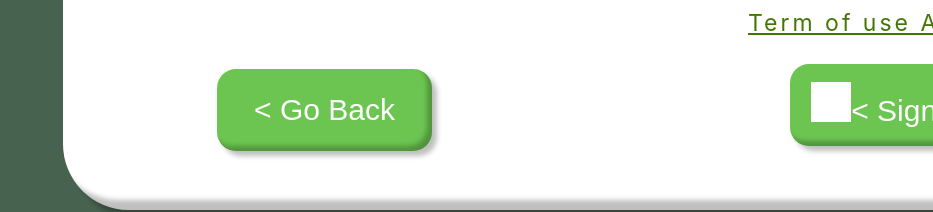
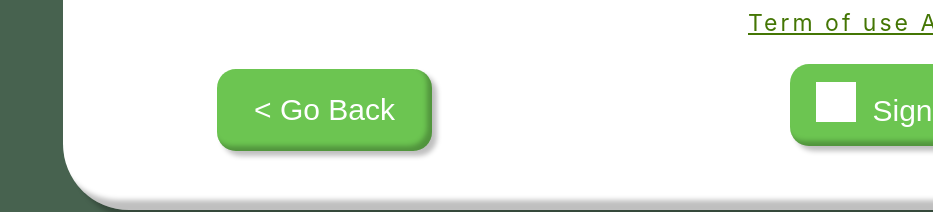
Before and after one commit to qqunx9999/KPP_Frontend, a React (Create React App) app in the folder frontend/: page /SignUp in a window 1280 px wide. Shown: the part 824-1036 px from the top of the page, without its empty margins (347-1280 px from the left). Built offline with nearby package versions, Linux system fonts and the light colour scheme.

Commit message:
Add files via upload
SignUpPage tsx 11/10 13:50

```diff
--- a/frontend/src/Pages/SignUpPage.tsx
+++ b/frontend/src/Pages/SignUpPage.tsx
@@ -65,7 +65,7 @@ const SignUpPage = () => {
             <div className="sign-up">
               <button className="button2">
                 <button className="square"></button>
-                  &lt; Sign Up
+                  &nbsp; Sign Up
               </button>
             </div>
         </div>
```
